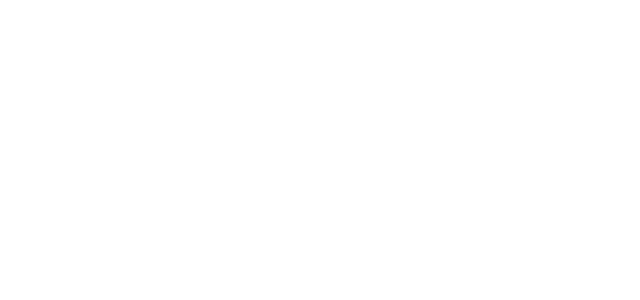
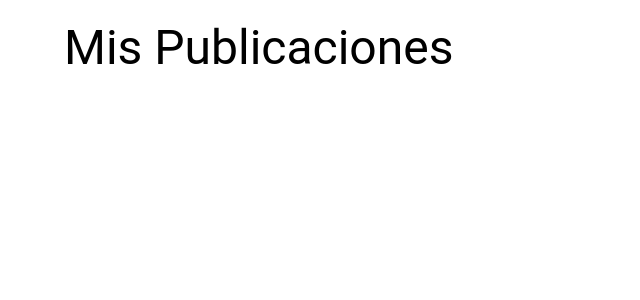
Before and after one commit to Equipo3INF331S2/VitaCocina, a React (Create React App) app in the folder vitacocina/: page /posts in a window 1280 px wide. Before the commit this address had no page. Shown: the top 300 px of the page, without its empty margins (0-640 px from the left). Built offline with nearby package versions, Linux system fonts and the light colour scheme.

Commit message:
create admin page with example data

```diff
--- a/vitacocina/src/Routes.js
+++ b/vitacocina/src/Routes.js
@@ -3,12 +3,14 @@ import React from 'react';
 import { Routes, Route } from 'react-router-dom';
 import RecipePage from './pages/RecipePage';
 import AdminPage from './pages/AdminPage';
+import MyPostsPage from './pages/MyPostsPage';
 
 const AppRoutes = () => {
   return (
     <Routes>
       <Route path="/recipes/:id" element={<RecipePage />} />
       <Route path="/admin" element={<AdminPage />} />
+      <Route path="/posts" element={<MyPostsPage />} />
     </Routes>
   );
 };
--- /dev/null
+++ b/vitacocina/src/pages/MyPostsPage.js
@@ -0,0 +1,28 @@
+import { Typography, Container } from '@mui/material';
+const exampleRecipes = [
+  { id: 1, title: "Ensalada César" },
+  { id: 2, title: "Tarta de Manzana" },
+  { id: 3, title: "Queque de vainilla" },
+  { id: 4, title: "Galletas de chocolate" },
+  { id: 5, title: "Mermelada de frutilla" },
+  { id: 6, title: "Tortilla de papas" },
+  { id: 7, title: "Albóndigas" },
+
+];
+
+const exampleTips = [
+  { id: 1, title: "Consejo para asar carnes" },
+  { id: 2, title: "Cómo hacer una vinagreta perfecta" },
+];
+
+const MyPostsPage = () => {
+  return (
+    <Container maxWidth='lg' sx={{ paddingTop: '20px' }}>
+      <Typography variant="h3" gutterBottom>
+        Mis Publicaciones
+      </Typography>
+    </Container>
+  );
+};
+
+export default MyPostsPage;
```
